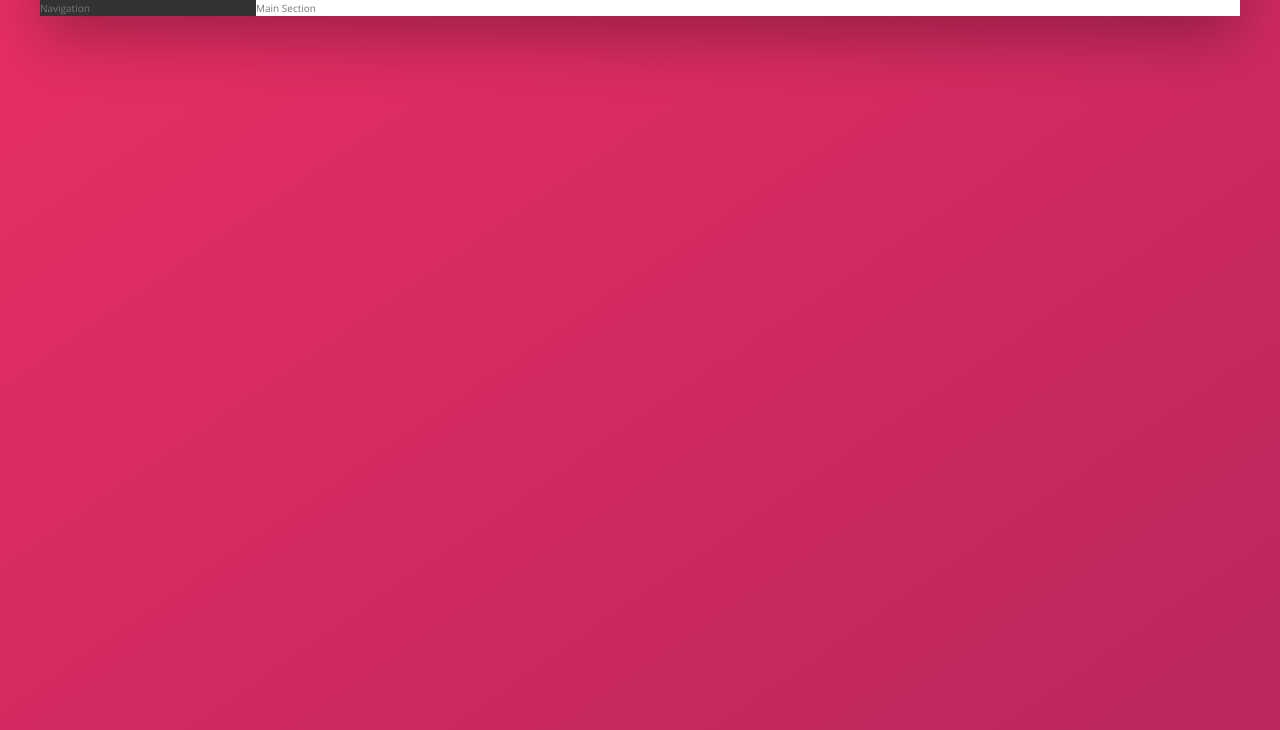
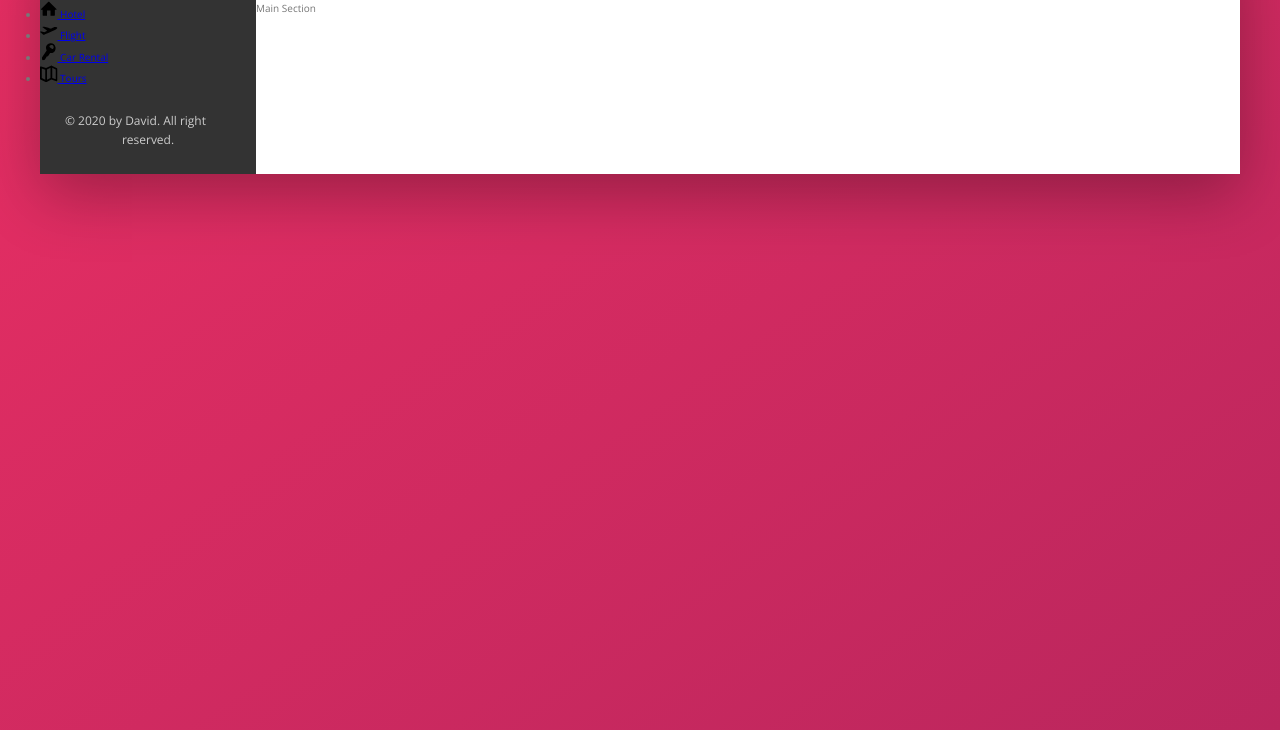
Before and after one commit to Didbar/trillo, a website: page index.html in a window 1280 px wide. Shown: the part 150-880 px from the top of the page. Drawn offline with nearby package versions, Linux system fonts and the light colour scheme.

Commit message:
Add sidebar nav

```diff
--- a/index.html
+++ b/index.html
@@ -43,15 +43,53 @@
                 </div>
 
                 <div class="user-nav__user">
+
                     <img src="./img/user.jpg" alt="" class="user-nav__user-photo">
-                    <span class="user-nav__user-name">Jonas</span>
+                    <span class=" user-nav__user-name">Ellie</span>
                 </div>
             </nav>
         </header>
 
         <div class="content">
             <nav class="sidebar">
-                Navigation
+                <ul class="side-nav">
+                    <li class="side-nav__item">
+                        <a href="#" class="side-nav__link">
+                            <svg class="side-nav__icon">
+                                <use xlink:href="./img/sprite.svg#icon-home"></use>
+                            </svg>
+                            <span>Hotel</span>
+                        </a>
+                    </li>
+                    <li class="side-nav__item">
+                        <a href="#" class="side-nav__link">
+                            <svg class="side-nav__icon">
+                                <use xlink:href="./img/sprite.svg#icon-aircraft-take-off"></use>
+                            </svg>
+                            <span>Flight</span>
+                        </a>
+                    </li>
+                    <li class="side-nav__item">
+                        <a href="#" class="side-nav__link">
+                            <svg class="side-nav__icon">
+                                <use xlink:href="./img/sprite.svg#icon-key"></use>
+                            </svg>
+                            <span>Car Rental</span>
+                        </a>
+                    </li>
+                    <li class="side-nav__item">
+                        <a href="#" class="side-nav__link">
+                            <svg class="side-nav__icon">
+                                <use xlink:href="./img/sprite.svg#icon-map"></use>
+                            </svg>
+                            <span>Tours</span>
+                        </a>
+                    </li>
+                </ul>
+
+                <div class="legal">
+                    &copy; 2020 by David. All right reserved.
+                </div>
             </nav>
 
             <main class="hotel-view">
--- a/sass/_components.scss
+++ b/sass/_components.scss
@@ -116,3 +116,29 @@
     margin-right: 1rem;
   }
 }
+
+///////////////////////////////////
+// SIDE NAVIGATION
+
+.side-nav {
+  &_item {
+  }
+
+  &__linl {
+  }
+
+  &__icon {
+    width: 1.75rem;
+    height: 1.75rem;
+  }
+}
+
+///////////////////////////////////
+// LEGAL TEXT
+
+.legal {
+  font-size: 1.2rem;
+  color: var(--color-grey-light-4);
+  text-align-last: center;
+  padding: 2.5rem;
+}
--- a/sass/_layout.scss
+++ b/sass/_layout.scss
@@ -23,6 +23,12 @@
 .sidebar {
   background-color: var(--color-grey-dark-1);
   flex: 0 0 18%;
+
+  display: flex;
+  flex-direction: column;
+  justify-content: space-between;
+
+  // height: 80vh;
 }
 
 .hotel-view {
```
Also changed, not shown: css/main.css, img/user.jpg, 1 other file.
